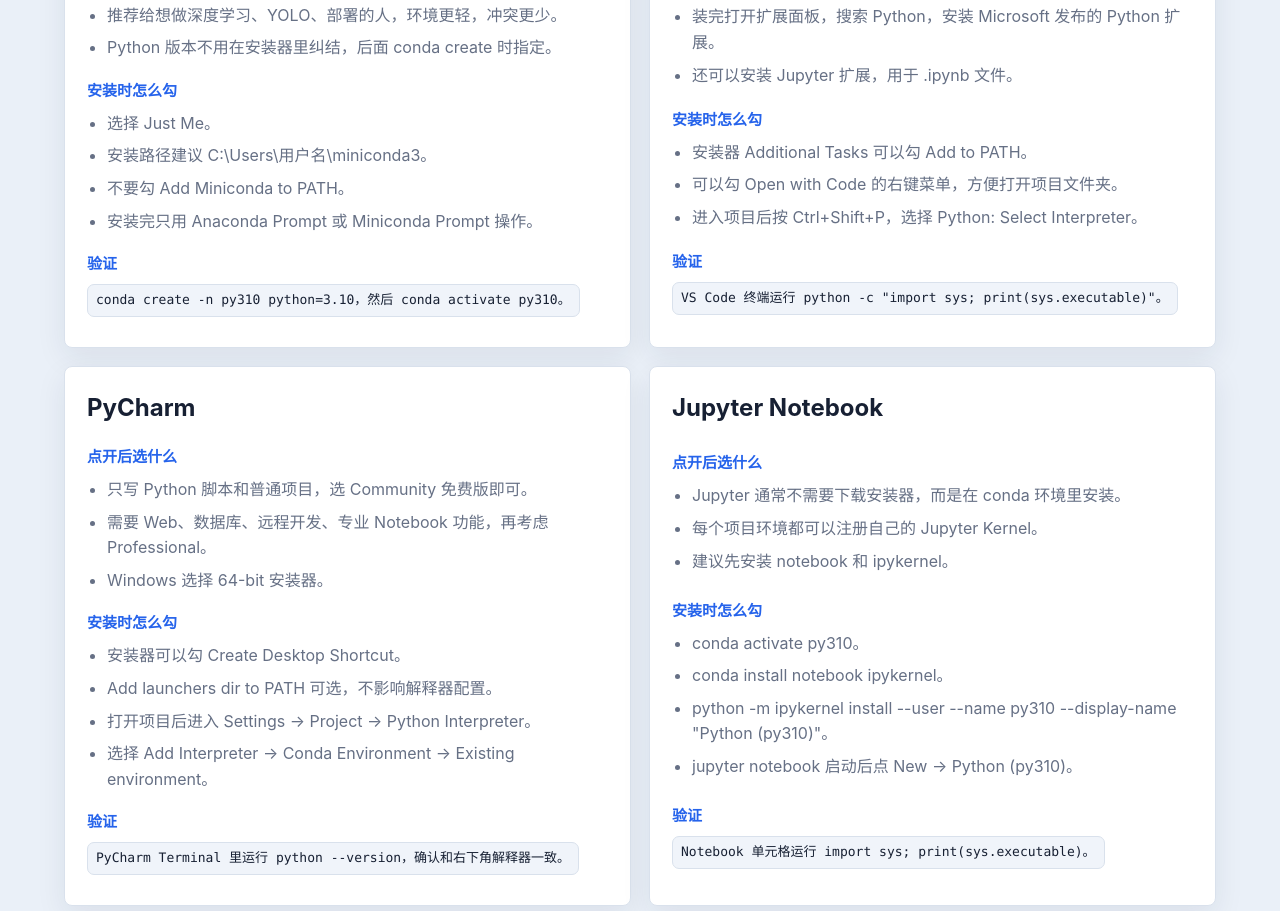
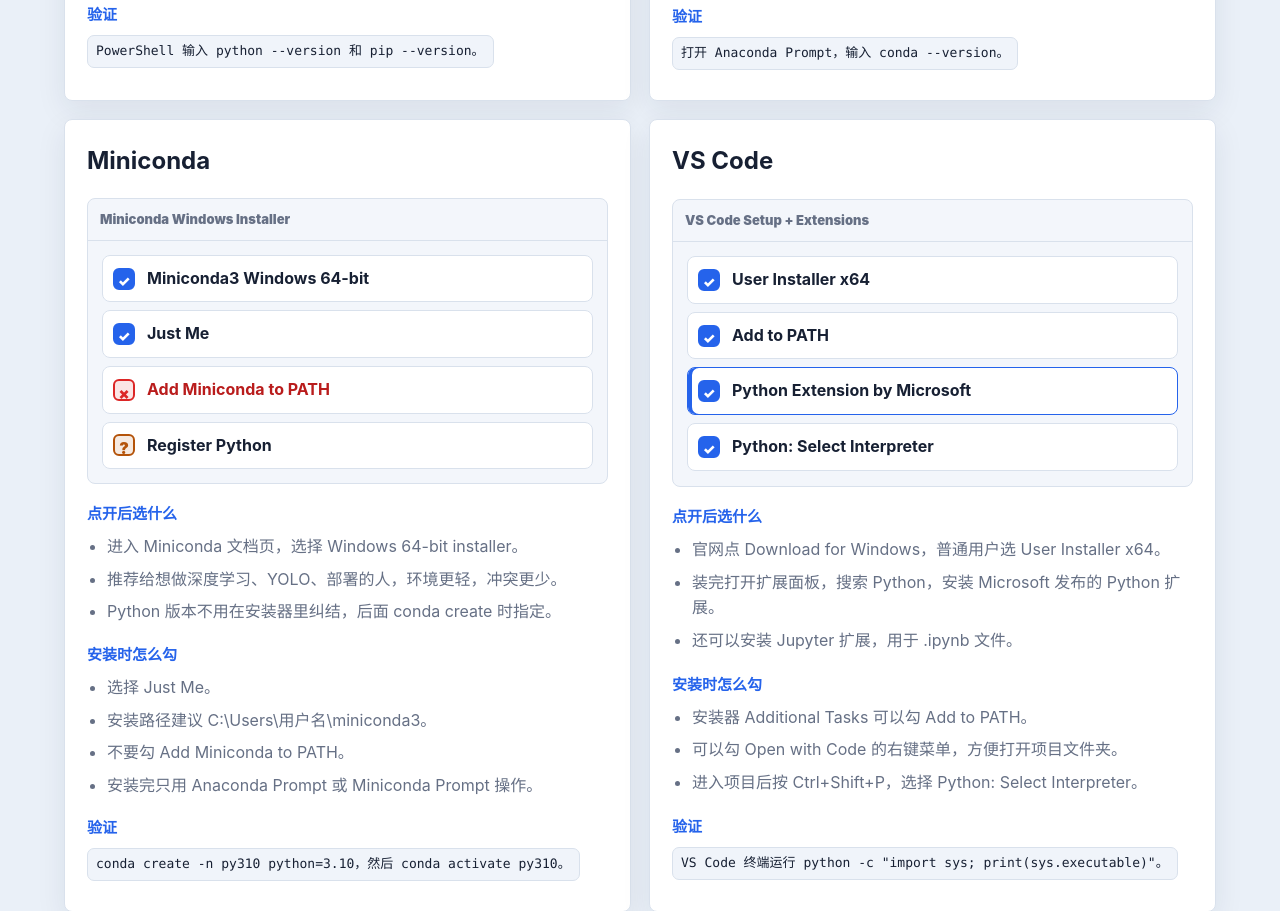
Before and after one commit to WspearLONG/gaming, a plain HTML site: page index.html in a window 1280 px wide. Shown: the part 5690-6601 px from the top of the page. Drawn offline with Linux system fonts and the light colour scheme.

Commit message:
Add installer choice visuals

```diff
--- a/app.js
+++ b/app.js
@@ -373,6 +373,7 @@ function renderChoices() {
     .map((item) => `
       <article class="choice-card">
         <h3>${item.name}</h3>
+        ${choiceShot(item)}
         <div>
           <h4>点开后选什么</h4>
           <ul>${item.choose.map((line) => `<li>${line}</li>`).join("")}</ul>
@@ -388,6 +389,104 @@ function renderChoices() {
       </article>
     `)
     .join("");
+}
+
+function choiceShot(item) {
+  const name = item.name;
+  if (name.includes("Python 官方")) {
+    return installShot("Python.org Downloads", [
+      ["Download Python 3.x", "primary"],
+      ["Windows installer (64-bit)", "selected"],
+      ["Add python.exe to PATH", "checked"],
+    ]);
+  }
+  if (name.includes("Anaconda")) {
+    return installShot("Anaconda Windows Installer", [
+      ["Windows 64-Bit Graphical Installer", "selected"],
+      ["Just Me", "checked"],
+      ["Add Anaconda to PATH", "blocked"],
+      ["Register as default Python", "optional"],
+    ]);
+  }
+  if (name.includes("Miniconda")) {
+    return installShot("Miniconda Windows Installer", [
+      ["Miniconda3 Windows 64-bit", "selected"],
+      ["Just Me", "checked"],
+      ["Add Miniconda to PATH", "blocked"],
+      ["Register Python", "optional"],
+    ]);
+  }
+  if (name.includes("VS Code")) {
+    return installShot("VS Code Setup + Extensions", [
+      ["User Installer x64", "selected"],
+      ["Add to PATH", "checked"],
+      ["Python Extension by Microsoft", "primary"],
+      ["Python: Select Interpreter", "selected"],
+    ]);
+  }
+  if (name.includes("PyCharm")) {
+    return installShot("PyCharm Interpreter", [
+      ["Community Edition", "selected"],
+      ["Add Interpreter", "primary"],
+      ["Conda Environment", "selected"],
+      ["Existing environment", "checked"],
+    ]);
+  }
+  if (name.includes("Jupyter")) {
+    return installShot("Jupyter Notebook", [
+      ["conda install notebook ipykernel", "primary"],
+      ["Register Kernel", "checked"],
+      ["New -> Python (py310)", "selected"],
+    ]);
+  }
+  if (name.includes("PyTorch")) {
+    return installShot("PyTorch Get Started Selector", [
+      ["Stable", "selected"],
+      ["Windows", "selected"],
+      ["Pip", "selected"],
+      ["Python", "selected"],
+      ["CUDA / CPU 按显卡选择", "primary"],
+    ]);
+  }
+  if (name.includes("TensorFlow")) {
+    return installShot("TensorFlow Install", [
+      ["Windows CPU: pip install tensorflow", "selected"],
+      ["Windows GPU: WSL2 route", "primary"],
+      ["Native Windows GPU >2.10", "blocked"],
+    ]);
+  }
+  if (name.includes("CUDA")) {
+    return installShot("NVIDIA CUDA Downloads", [
+      ["先安装显卡驱动", "primary"],
+      ["Windows -> x86_64", "selected"],
+      ["exe local", "selected"],
+      ["默认安装", "checked"],
+    ]);
+  }
+  if (name.includes("Ultralytics")) {
+    return installShot("Ultralytics Quickstart", [
+      ["conda create -n yolo python=3.10", "primary"],
+      ["pip install ultralytics", "selected"],
+      ["yolo checks", "checked"],
+      ["coco8 先跑通", "selected"],
+    ]);
+  }
+  return installShot("Deployment Toolchain", [
+    ["ONNX Runtime: 通用", "selected"],
+    ["TensorRT: NVIDIA GPU", "primary"],
+    ["OpenVINO: Intel 硬件", "selected"],
+  ]);
+}
+
+function installShot(title, rows) {
+  return `
+    <figure class="choice-shot">
+      <figcaption>${title}</figcaption>
+      <div class="choice-window">
+        ${rows.map(([text, type]) => `<div class="choice-row ${type}"><span></span><b>${text}</b></div>`).join("")}
+      </div>
+    </figure>
+  `;
 }
 
 function renderTroubles(active = 0) {
--- a/styles.css
+++ b/styles.css
@@ -493,6 +493,95 @@ code {
   font-size: 24px;
 }
 
+.choice-shot {
+  margin: 0;
+  overflow: hidden;
+  border: 1px solid var(--line);
+  border-radius: 8px;
+  background: color-mix(in srgb, var(--surface-2) 58%, var(--surface));
+}
+
+.choice-shot figcaption {
+  padding: 10px 12px;
+  border-bottom: 1px solid var(--line);
+  color: var(--muted);
+  font-size: 13px;
+  font-weight: 900;
+}
+
+.choice-window {
+  display: grid;
+  gap: 8px;
+  padding: 14px;
+}
+
+.choice-row {
+  display: grid;
+  grid-template-columns: 24px 1fr;
+  gap: 10px;
+  align-items: center;
+  border: 1px solid var(--line);
+  border-radius: 8px;
+  padding: 10px;
+  background: var(--surface);
+}
+
+.choice-row span {
+  display: grid;
+  width: 22px;
+  height: 22px;
+  place-items: center;
+  border: 2px solid var(--line);
+  border-radius: 6px;
+}
+
+.choice-row.checked span::after,
+.choice-row.selected span::after,
+.choice-row.primary span::after {
+  content: "✓";
+  color: #fff;
+  font-size: 14px;
+  font-weight: 900;
+}
+
+.choice-row.checked span,
+.choice-row.selected span,
+.choice-row.primary span {
+  border-color: var(--primary);
+  background: var(--primary);
+}
+
+.choice-row.primary {
+  border-color: var(--primary);
+  box-shadow: inset 4px 0 0 var(--primary);
+}
+
+.choice-row.blocked span {
+  border-color: #dc2626;
+  background: color-mix(in srgb, #dc2626 12%, var(--surface));
+}
+
+.choice-row.blocked span::after {
+  content: "×";
+  color: #dc2626;
+  font-weight: 900;
+}
+
+.choice-row.blocked b {
+  color: #b91c1c;
+}
+
+.choice-row.optional span {
+  border-color: var(--warning);
+  background: color-mix(in srgb, var(--warning) 12%, var(--surface));
+}
+
+.choice-row.optional span::after {
+  content: "?";
+  color: var(--warning);
+  font-weight: 900;
+}
+
 .choice-card h4 {
   margin: 0 0 8px;
   color: var(--primary);
```
